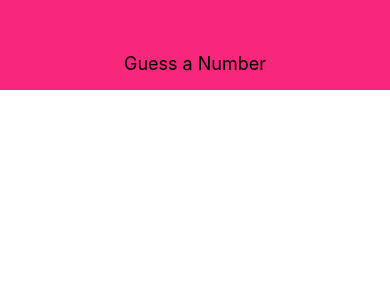
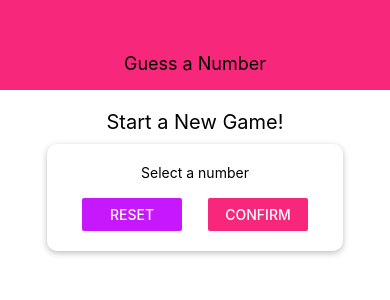
Before and after one commit to m7zaa/Guessing-Game, a React Native app: screen / in a window 390 px wide. Shown: the top 300 px of the page. Built offline with nearby package versions, Linux system fonts and the light colour scheme.

Commit message:
add card component.

```diff
--- a/App.js
+++ b/App.js
@@ -1,11 +1,14 @@
 import React from 'react';
 import { StyleSheet, View } from 'react-native';
 import Header from './components/Header';
+import StartGameScreen from './screens/StartGameScreen';
+
 
 export default function App() {
   return (
     <View style={styles.screen}>
       <Header title="Guess a Number" />
+      <StartGameScreen />
     </View>
   );
 }
--- /dev/null
+++ b/components/Card.js
@@ -0,0 +1,25 @@
+import React from 'react';
+import { View, StyleSheet, Text, TextInput, Button } from 'react-native';
+
+const Card = props => {
+    return <View style={{...styles.card, ...props.style}}>{props.children}</View>
+};
+
+const styles = StyleSheet.create({
+    card: {
+        //shadow properties only work on IOS
+        shadowColor: 'black',
+        shadowOffset: { width: 0, height: 2 },
+        shadowRadius: 6,
+        shadowOpacity: 0.26,
+        //Android-only shadow
+        elevation: 5,
+
+        backgroundColor: 'white',
+        padding: 20,
+        borderRadius: 10,
+    }
+
+
+});
+export default Card;
--- /dev/null
+++ b/constants/colors.js
@@ -0,0 +1,4 @@
+export default {
+    primary: '#f7287b',
+    accent: '#c717fc'
+}
--- /dev/null
+++ b/screens/StartGameScreen.js
@@ -0,0 +1,54 @@
+import React from 'react';
+import { View , StyleSheet, Text, TextInput, Button  } from 'react-native';
+import Card from '../components/Card';
+import Colors from '../constants/colors';
+
+
+const StartGameScreen = props => {
+    return (
+        <View style={styles.screen}>
+            <Text style={styles.title}>Start a New Game!</Text>
+            <Card style={styles.inputContainer}>
+                <Text>Select a number</Text>
+                <TextInput />
+                <View style={styles.buttonContainer}>
+                    <View style={styles.button}>
+                        <Button title="Reset" onPress={() => {}} color={Colors.accent}/>
+                    </View>
+                    <View style={styles.button}>
+                        <Button title="Confirm" onPress={() => { }} color={Colors.primary}/>
+
+                    </View>
+                </View>
+            </Card>
+        </View>
+    );
+};
+
+const styles = StyleSheet.create({
+    screen: {
+        flex: 1,
+        padding: 10,
+        alignItems: 'center',
+    },
+    title: {
+        fontSize: 20,
+        marginVertical: 10,
+
+    },
+    buttonContainer: {
+        flexDirection: 'row',
+        width: '100%',
+        justifyContent: 'space-between',
+        paddingHorizontal: 15,
+    },
+    inputContainer: {
+        width: 300,
+        maxWidth: '80%',
+        alignItems: 'center',
+    },
+    button: {
+       width: 100
+    }
+});
+export default StartGameScreen;
```
